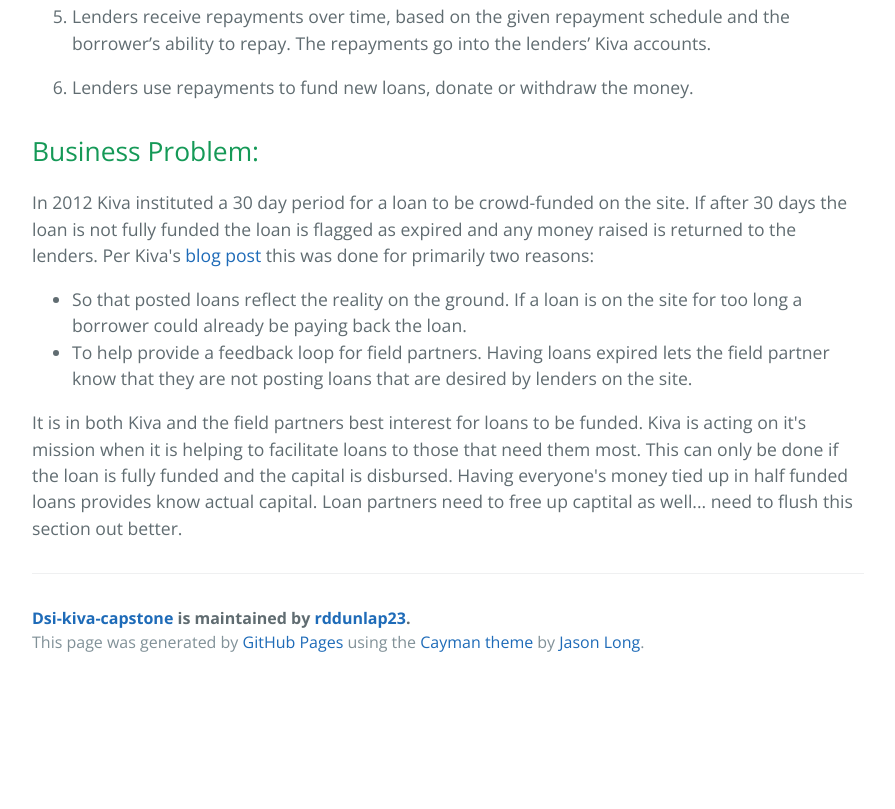
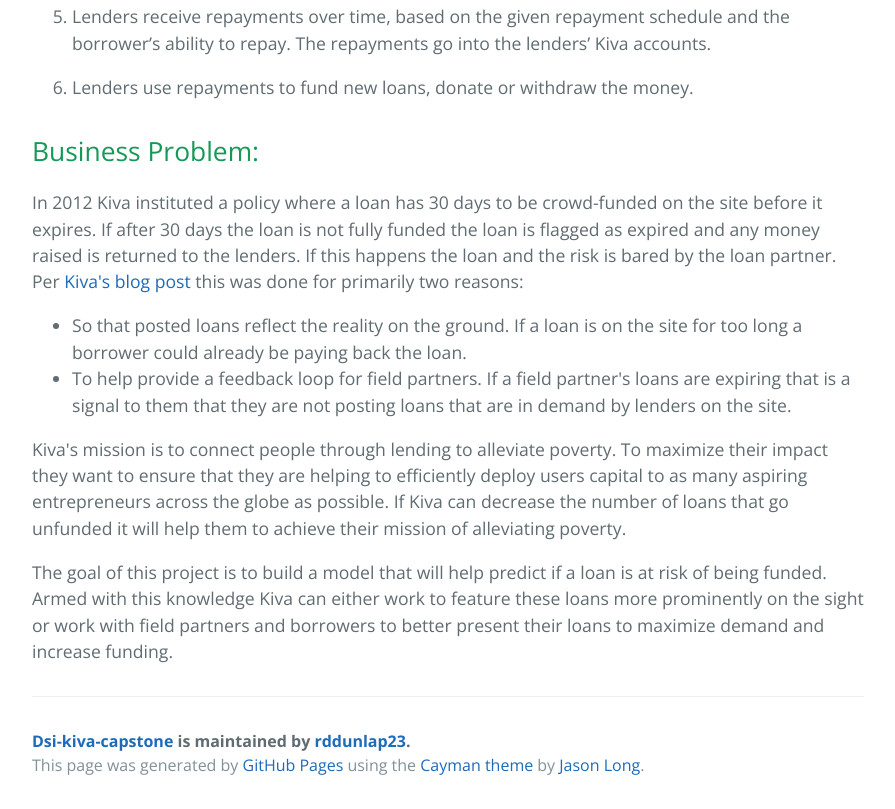
Before and after one commit to rddunlap23/DSI-Kiva-Capstone, a plain HTML site: page index.html in a window 1280 px wide. Shown: the part 1298-2107 px from the top of the page, without its empty margins (192-1087 px from the left). Before the commit the page ends 1984 px from the top, so only its background shows below. Drawn offline with nearby package versions, Linux system fonts and the light colour scheme.

```diff
--- a/index.html
+++ b/index.html
@@ -41,14 +41,17 @@ system. Our worldwide network of volunteers then helps to edit and translate loa
 <h2>
 <a id="business-problem" class="anchor" href="#business-problem" aria-hidden="true"><span aria-hidden="true" class="octicon octicon-link"></span></a>Business Problem:</h2>
 
-<p>In 2012 Kiva instituted a 30 day period for a loan to be crowd-funded on the site. If after 30 days the loan is not fully funded the loan is flagged as expired and any money raised is returned to the lenders. Per Kiva's <a href="https://www.kiva.org/blog/kiva/2012/08/13/qa-expiring-loans-credit-limits-and-the-evolution-of-kiva.html">blog post</a> this was done for primarily two reasons:</p>
+<p>In 2012 Kiva instituted a policy where a loan has 30 days to be crowd-funded on the site before it expires. If after 30 days the loan is not fully funded the loan is flagged as expired and any money raised is returned to the lenders. If this happens the loan and the risk is bared by the loan partner. Per <a href="https://www.kiva.org/blog/kiva/2012/08/13/qa-expiring-loans-credit-limits-and-the-evolution-of-kiva.html">Kiva's blog post</a> this was done for primarily two reasons:</p>
 
 <ul>
 <li>So that posted loans reflect the reality on the ground. If a loan is on the site for too long a borrower could already be paying back the loan. </li>
-<li>To help provide a feedback loop for field partners. Having loans expired lets the field partner know that they are not posting loans that are desired by lenders on the site. </li>
+<li>To help provide a feedback loop for field partners. If a field partner's loans are expiring that is a signal to them that they are not posting loans that are in demand by lenders on the site.<br>
+</li>
 </ul>
 
-<p>It is in both Kiva and the field partners best interest for loans to be funded. Kiva is acting on it's mission when it is helping to facilitate loans to those that need them most. This can only be done if the loan is fully funded and the capital is disbursed. Having everyone's money tied up in half funded loans provides know actual capital. Loan partners need to free up captital as well... need to flush this section out better.  </p>
+<p>Kiva's mission is to connect people through lending to alleviate poverty. To maximize their impact they want to ensure that they are helping to efficiently deploy users capital to as many aspiring entrepreneurs across the globe as possible. If Kiva can decrease the number of loans that go unfunded it will help them to achieve their mission of alleviating poverty. </p>
+
+<p>The goal of this project is to build a model that will help predict if a loan is at risk of being funded. Armed with this knowledge Kiva can either work to feature these loans more prominently on the sight or work with field partners and borrowers to better present their loans to maximize demand and increase funding. </p>
 
       <footer class="site-footer">
         <span class="site-footer-owner"><a href="https://github.com/rddunlap23/DSI-Kiva-Capstone">Dsi-kiva-capstone</a> is maintained by <a href="https://github.com/rddunlap23">rddunlap23</a>.</span>
```
Also changed, not shown: params.json (+1 -1 lines).
